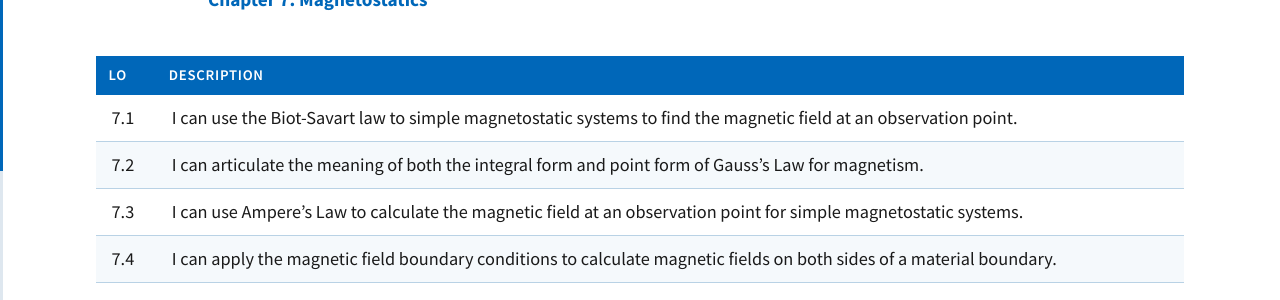
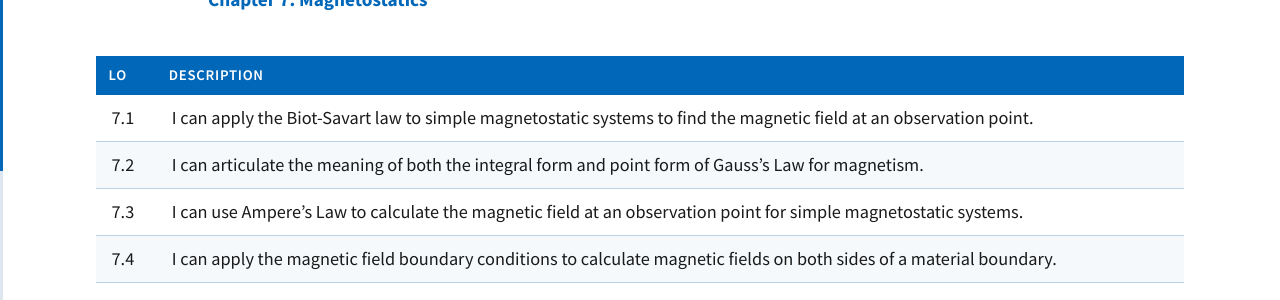
Before and after one commit to livethisdream/ece343, a Jupyter Book: the page built from book/syllabus.md, in a window 1280 px wide and 900 px high, scrolled down 4499 px. Shown: the part 154-454 px from the top of the window. Built offline with Jupyter Book 1.0.4 settings and Sphinx 7.4.7 and the Sphinx Book theme 1.1.4, drawn with Linux system fonts in a browser that asks for light colours.

Commit message:
Objective 7.1: 'apply the Biot-Savart law to' (review VOI-21)
Co-Authored-By: Claude Opus 5.5 <noreply@anthropic.com>
Claude-Session: https://claude.ai/code/session_01XxSxPKW3SkHfns6bAFrvo6

```diff
--- a/book/syllabus.md
+++ b/book/syllabus.md
@@ -119,7 +119,7 @@ each assessment is scored **Mastered** or **Not Yet Mastered**.
 
 | LO | Description |
 | :-: | :- |
-| 7.1 | I can use the Biot-Savart law to simple magnetostatic systems to find the magnetic field at an observation point. |
+| 7.1 | I can apply the Biot-Savart law to simple magnetostatic systems to find the magnetic field at an observation point. |
 | 7.2 | I can articulate the meaning of both the integral form and point form of Gauss's Law for magnetism. |
 | 7.3 | I can use Ampere's Law to calculate the magnetic field at an observation point for simple magnetostatic systems. |
 | 7.4 | I can apply the magnetic field boundary conditions to calculate magnetic fields on both sides of a material boundary. |
```
Also changed, not shown: book/module03/index.md (+1 -1 lines), 1 other file.
